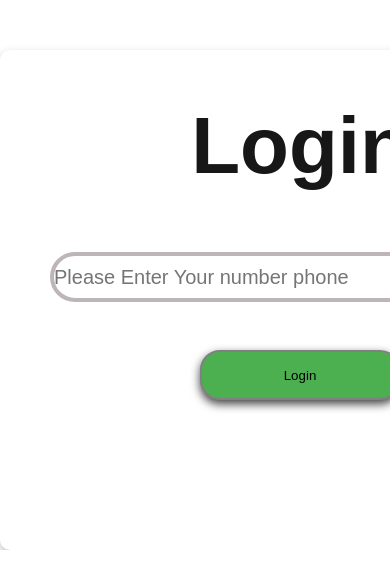
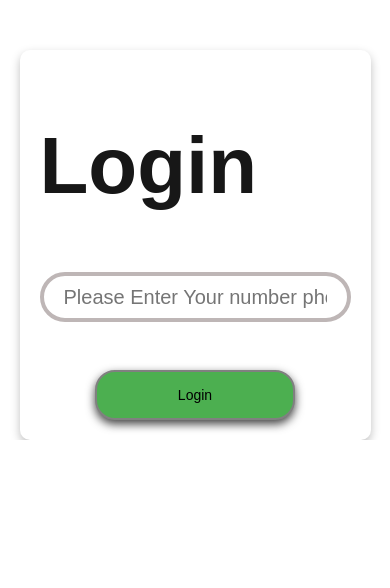
Before and after one commit to MahdiDeveloper1383/next-dashboard, a Next.js app: page / in a window 390 px wide. Shown: the top 588 px of the page. Built offline with nearby package versions, Linux system fonts and the light colour scheme; no server answers.

Commit message:
make login responsive

```diff
--- a/src/app/Dashboard/page.tsx
+++ b/src/app/Dashboard/page.tsx
@@ -5,7 +5,7 @@ export default function Dashboard(){
     const {user,loading,error} = Getuser()
     return (
         <div className={styles.dashboard_container}>
-            <h2 className={styles.welcome_message}>👋 سلام {user?.name.first}، خوش آمدید</h2>
+            <h2 className={styles.welcome_message}>👋 Hi {user?.name.first}، Wellcome</h2>
             <img src={user?.picture.large} alt="User" className={styles.user_avatar} />
             <h1 className={styles.user_name}>{user?.name.first}</h1>
             <p className={styles.user_email}>{user?.email}</p>
--- a/src/app/page.module.scss
+++ b/src/app/page.module.scss
@@ -7,13 +7,12 @@
     background-color: white;
     box-shadow: 0px 4px 10px rgba(0, 0, 0, 0.25);
     border-radius: 10px;
-}
     .login_title_div{
         padding-top: 50px;
         text-align: center;
-}
         .login_title{
             font-size: 80px;
+        }
     }
     .login_form_div{
         display: flex;
@@ -22,14 +21,15 @@
         padding-top: 60px;
         flex-direction: column;
         gap: 24px;
-}
         .phonenumber_inp{
-    width: 500px;
+            width: 100%;
+    max-width: 500px;
     height: 50px;
+    padding: 0 20px;
     border: 4px rgb(190, 182, 182) solid;
     border-radius: 50px;
     font-size: 20px;
-
+    box-sizing: border-box;
         }
         .login_but{
             width: 200px;
@@ -44,3 +44,41 @@
         background-color: #45a049;
     }
 }
+}
+}
+@media (max-width: 768px) {
+    .login_div {
+        width: 90%;
+        height: auto;
+        padding: 20px;
+    }
+
+    .login_title_div .login_title {
+        font-size: 50px;
+    }
+
+    .login_form_div .phonenumber_inp {
+        width: 100%;
+        font-size: 16px;
+    }
+
+    .login_form_div .login_but {
+        width: 100%;
+        height: 40px;
+    }
+}
+
+// مدیا کوئری برای موبایل‌ها
+@media (max-width: 480px) {
+    .login_title_div .login_title {
+        font-size: 40px;
+        width: 200px;
+    }
+    .login_form_div .phonenumber_inp {
+        font-size: 5px;
+    }
+
+    .login_form_div .login_but {
+        font-size: 14px;
+    }
+}
```
Lines whose indentation alone changed are shown as unchanged.
